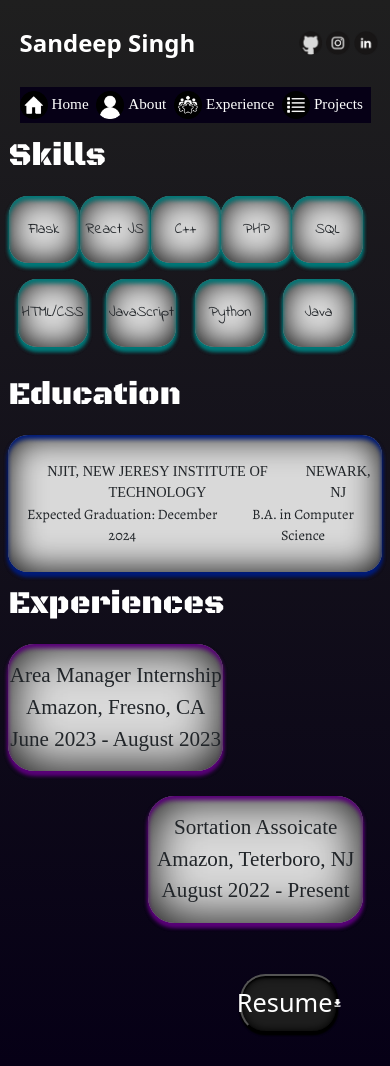
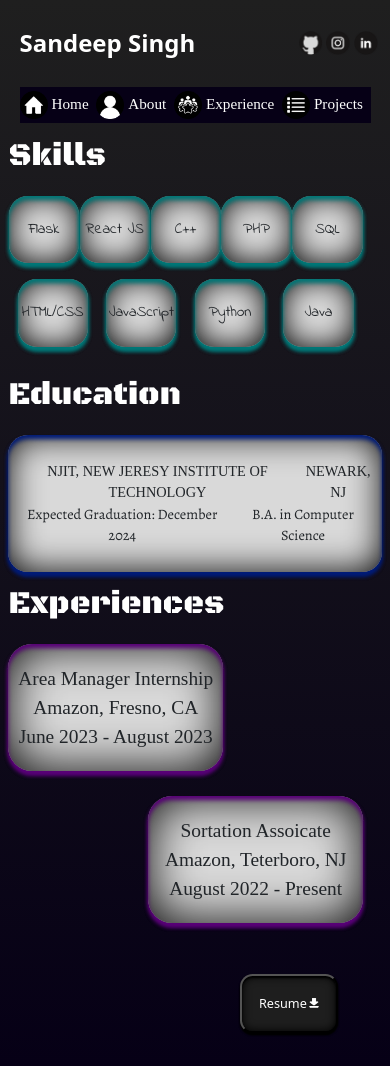
Before and after one commit to SandeepS3/personal-website, a React (Create React App) app: page /experience in a window 390 px wide. Built offline with nearby package versions, Linux system fonts and the light colour scheme; a web font is replaced by a local one.

Commit message:
fix experience mobile

```diff
--- a/src/pages/ExperiencesStyles.js
+++ b/src/pages/ExperiencesStyles.js
@@ -120,13 +120,13 @@ const styles = {
     color: "white",
     borderRadius: "1.25em",
     boxShadow:
-      "0 2px 2px black, 0 2px 2px black,inset 0 2px 2px black, inset 0 0 10px black",
+      "0 0.5px 0.5px black, 0 0.5px 0.5px black,inset 0 0.5px 0.5px black, inset 0 0 10px black",
     display: "flex",
     alignItems: "center",
     justifyContent: "center",
     width: "10vw",
     height: "6vh",
-    outline: "none",
+    border: "none",
   },
   download: {
     marginLeft: "0.5vw",
@@ -198,7 +198,7 @@ const mediaStyles = {
     borderRadius: "1.25em",
     fontFamily: "Kavivanar",
     // fontWeight: "bold",
-    fontSize: "2.5vh",
+    fontSize: "2.3vh",
     width: "55vw",
     height: "15vh",
     display: "flex",
@@ -213,7 +213,7 @@ const mediaStyles = {
     borderRadius: "1.25em",
     fontFamily: "Kavivanar",
     // fontWeight: "bold",
-    fontSize: "2.5vh",
+    fontSize: "2.3vh",
     width: "55vw",
     height: "15vh",
     display: "flex",
@@ -245,7 +245,7 @@ const mediaStyles = {
   button: {
     backgroundColor: "#1E1E1E",
     color: "white",
-    fontSize: "3vh",
+    fontSize: "1.5vh",
     borderRadius: "1em",
     boxShadow:
       "0 2px 2px black, 0 2px 2px black,inset 0 2px 2px black, inset 0 0 10px black",
@@ -257,8 +257,8 @@ const mediaStyles = {
   },
   download: {
     marginLeft: "0.5vw",
-    width: "8px",
-    height: "8px",
+    width: "10px",
+    height: "10px",
   },
 };
 
```
